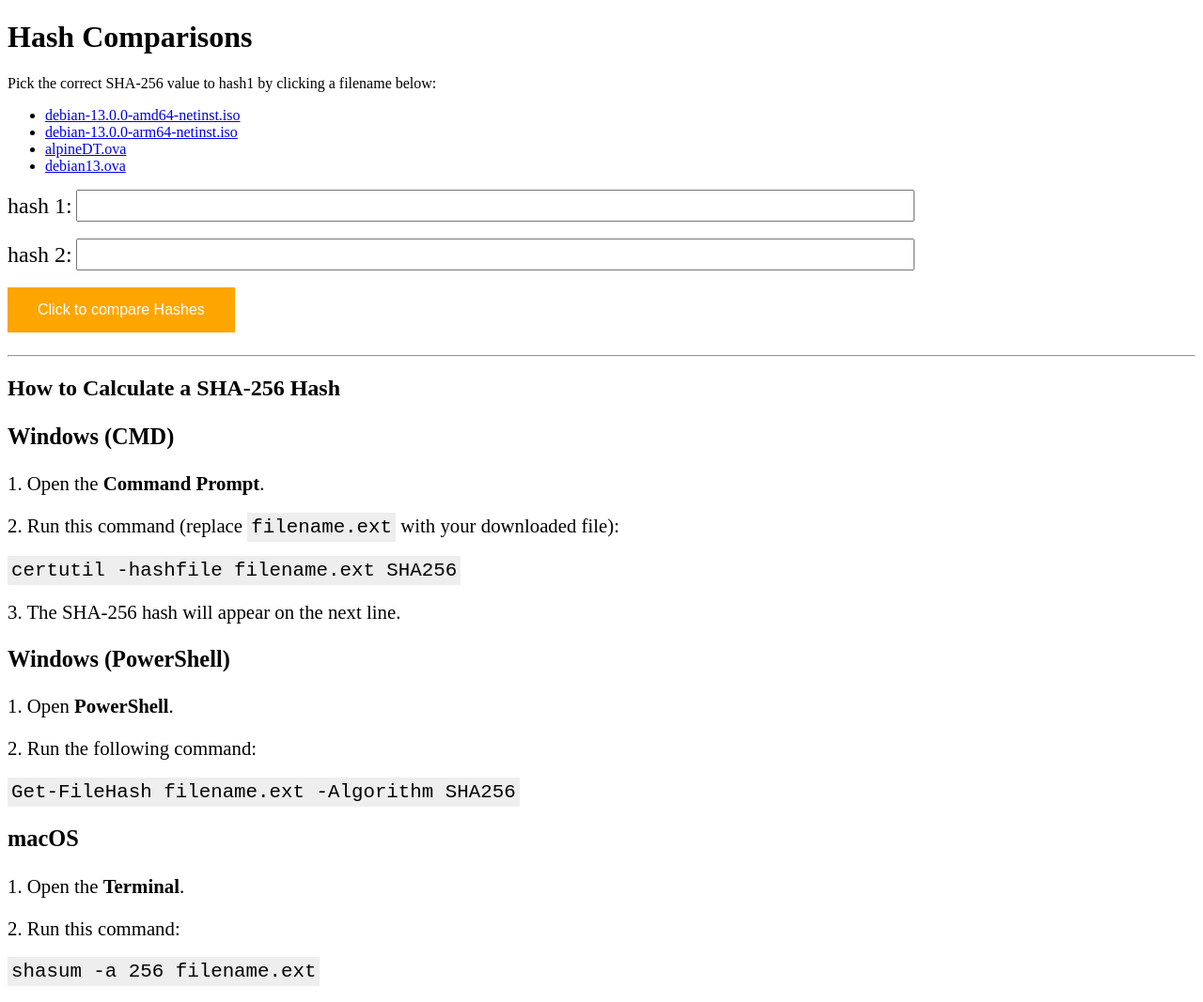
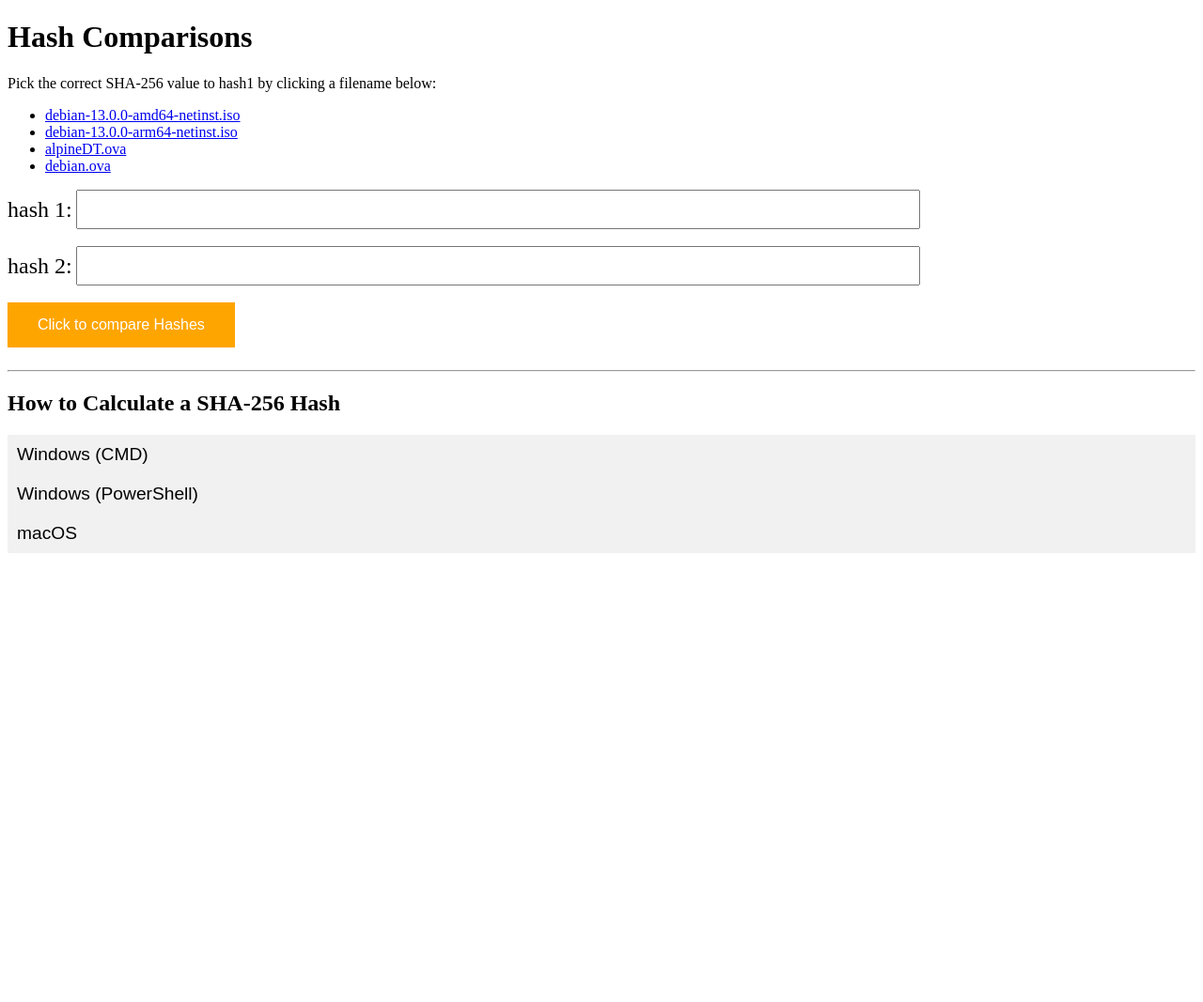
Before and after one commit to averkoc/lx, a Jekyll site: the page docs/hash.html, which Jekyll copies as it is, in a window 1280 px wide. Shown: the whole page at 94% size. Built offline with Jekyll 4.4.1, drawn with Linux system fonts in a browser that asks for light colours; after the commit the page ends 900 px from its top, so only the background shows below that.

Commit message:
Update hash.html

```diff
--- a/docs/hash.html
+++ b/docs/hash.html
@@ -1,33 +1,89 @@
+
 <!DOCTYPE html>
 <html>
 <head>
 <meta name="viewport" content="width=device-width, initial-scale=1.0">
 <title>Hash Comparisons</title>
 <style>
-.hash-input { font-size: 1.5rem; width: 70%; text-transform: lowercase; }
+.hash-input { font-size: 1.5rem; width: 70%; text-transform: lowercase; padding: 5px; }
 label { font-size: 1.5rem; text-transform: lowercase; }
 button { background-color: orange; border: none; color: white; padding: 15px 32px; font-size: 16px; }
 #result { font-size: 1.5rem; }
 .instructions { font-size: 1.3rem; max-width: 800px; }
 .instructions code { background: #eee; padding: 4px; }
+.collapsible {
+  background-color: #f1f1f1;
+  color: black;
+  cursor: pointer;
+  padding: 10px;
+  width: 100%;
+  border: none;
+  text-align: left;
+  outline: none;
+  font-size: 1.2rem;
+}
+.active, .collapsible:hover { background-color: #ccc; }
+.content {
+  padding: 0 18px;
+  display: none;
+  overflow: hidden;
+  background-color: #f9f9f9;
+}
 </style>
 <script>
 function compareHashes() {
-  const hash1 = document.getElementById("hash1").value;
-  const hash2 = document.getElementById("hash2").value;
+  const hash1 = document.getElementById("hash1").value.toLowerCase();
+  const hash2 = document.getElementById("hash2").value.toLowerCase();
+  const input1 = document.getElementById("hash1");
+  const input2 = document.getElementById("hash2");
+  const result = document.getElementById("result");
+  const check = document.getElementById("check");
+
   if (!hash1 || !hash2) {
-    document.getElementById("result").innerHTML = "Please enter both hashes to compare.";
+    result.innerHTML = "Please enter both hashes to compare.";
+    input1.style.backgroundColor = "";
+    input2.style.backgroundColor = "";
+    check.innerHTML = "Click to compare Hashes";
+    check.style.background = "orange";
     return;
   }
-  if (hash1.toLowerCase() === hash2.toLowerCase()) {
-    document.getElementById("check").innerHTML = "Hashes match!";
-    document.getElementById("check").style.background = "green";
+
+  if (hash1 === hash2) {
+    check.innerHTML = "Hashes match!";
+    check.style.background = "green";
+    input1.style.backgroundColor = "#c8f7c5"; // light green
+    input2.style.backgroundColor = "#c8f7c5";
+    result.innerHTML = "";
   } else {
-    document.getElementById("check").innerHTML = "Hashes don't match!";
-    document.getElementById("check").style.background = "red";
+    check.innerHTML = "Hashes don't match!";
+    check.style.background = "red";
+    input1.style.backgroundColor = "#f7c5c5"; // light red
+    input2.style.backgroundColor = "#f7c5c5";
+    result.innerHTML = "";
   }
 }
-function selectHash(hash) { document.getElementById("hash1").value = hash; }
+
+function selectHash(hash) {
+  document.getElementById("hash1").value = hash;
+  compareHashes(); // update highlight automatically
+}
+
+document.addEventListener("DOMContentLoaded", function() {
+  var coll = document.getElementsByClassName("collapsible");
+  for (var i = 0; i < coll.length; i++) {
+    coll[i].addEventListener("click", function() {
+      this.classList.toggle("active");
+      var content = this.nextElementSibling;
+      content.style.display = (content.style.display === "block") ? "none" : "block";
+    });
+  }
+
+  // optional: highlight dynamically as user types
+  const hash1Input = document.getElementById("hash1");
+  const hash2Input = document.getElementById("hash2");
+  hash1Input.addEventListener("input", compareHashes);
+  hash2Input.addEventListener("input", compareHashes);
+});
 </script>
 </head>
 <body>
@@ -38,10 +94,9 @@
 <li><a href="#" onclick="selectHash('e363cae0f1f22ed73363d0bde50b4ca582cb2816185cf6eac28e93d9bb9e1504')">debian-13.0.0-amd64-netinst.iso</a></li>
 <li><a href="#" onclick="selectHash('f95f35f41850a33f2ab72803600131544a7b4edaa8b63e3553a9cd5364931079')">debian-13.0.0-arm64-netinst.iso</a></li>
 <li><a href="#" onclick="selectHash('d55669b9ccdaf64b40c7cdce5d6cf9ed6c6dea7807cc75e10d86010b7f774903')">alpineDT.ova</a></li>
-<li><a href="#" onclick="selectHash('95452b8e7b9c9d78ad2d3b828255f505b32bc5f8857b6eaf60d163d84b6e2830')">debian13.ova</a></li>
+<li><a href="#" onclick="selectHash('95452b8e7b9c9d78ad2d3b828255f505b32bc5f8857b6eaf60d163d84b6e2830')">debian.ova</a></li>
 </ul>
 </nav>
-
 <section>
 <label for="hash1">Hash 1:</label>
 <input type="text" class="hash-input" id="hash1" />
@@ -56,24 +111,23 @@
 <hr>
 
 <h2>How to Calculate a SHA-256 Hash</h2>
-<div class="instructions">
 
-<h3>Windows (CMD)</h3>
-<p>1. Open the <strong>Command Prompt</strong>.</p>
-<p>2. Run this command (replace <code>filename.ext</code> with your downloaded file):</p>
+<button class="collapsible">Windows (CMD)</button>
+<div class="content instructions">
+<p>Open Command Prompt and run:</p>
 <p><code>certutil -hashfile filename.ext SHA256</code></p>
-<p>3. The SHA-256 hash will appear on the next line.</p>
+</div>
 
-<h3>Windows (PowerShell)</h3>
-<p>1. Open <strong>PowerShell</strong>.</p>
-<p>2. Run the following command:</p>
+<button class="collapsible">Windows (PowerShell)</button>
+<div class="content instructions">
+<p>Open PowerShell and run:</p>
 <p><code>Get-FileHash filename.ext -Algorithm SHA256</code></p>
+</div>
 
-<h3>macOS</h3>
-<p>1. Open the <strong>Terminal</strong>.</p>
-<p>2. Run this command:</p>
+<button class="collapsible">macOS</button>
+<div class="content instructions">
+<p>Open Terminal and run:</p>
 <p><code>shasum -a 256 filename.ext</code></p>
-
 </div>
 
 </body>
```
